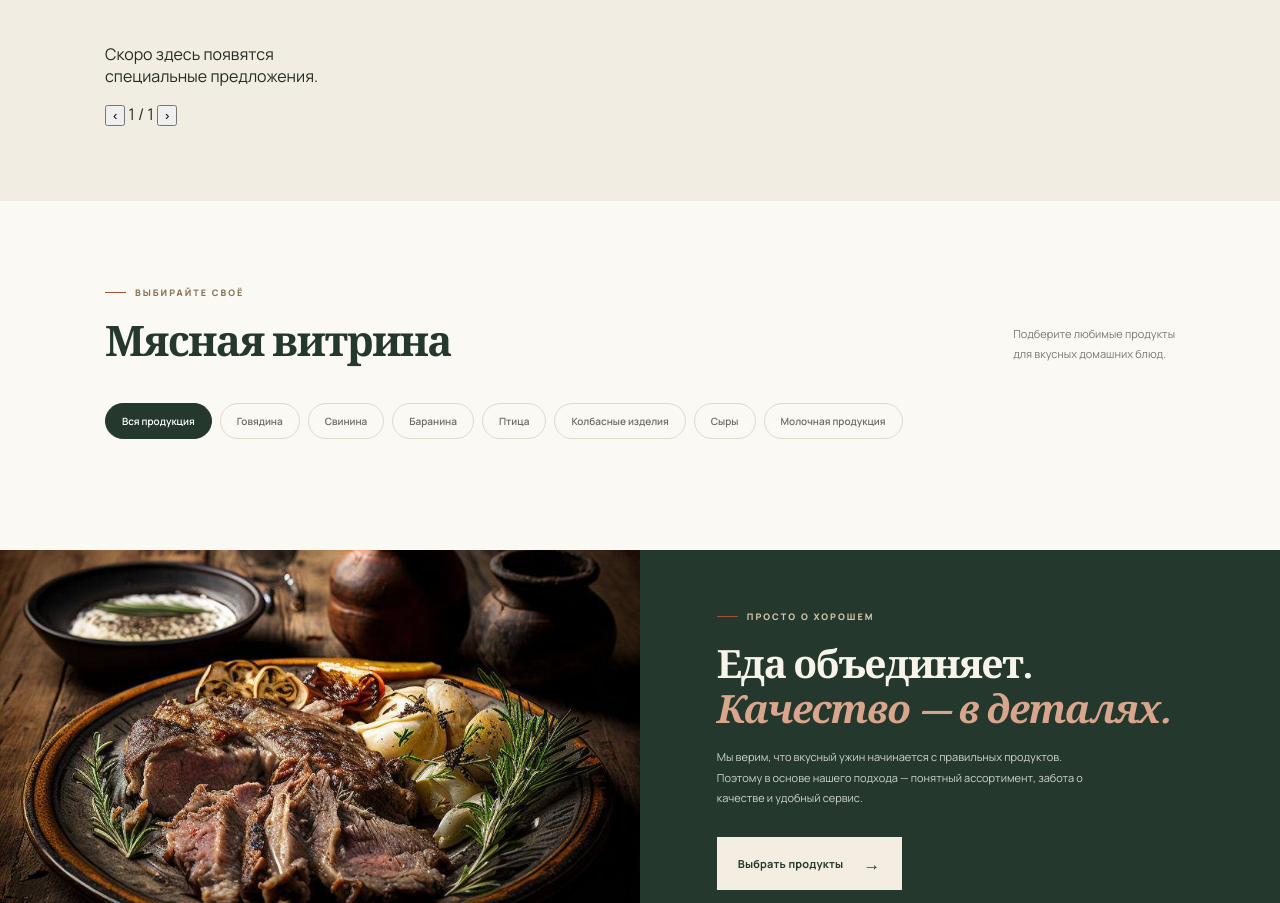
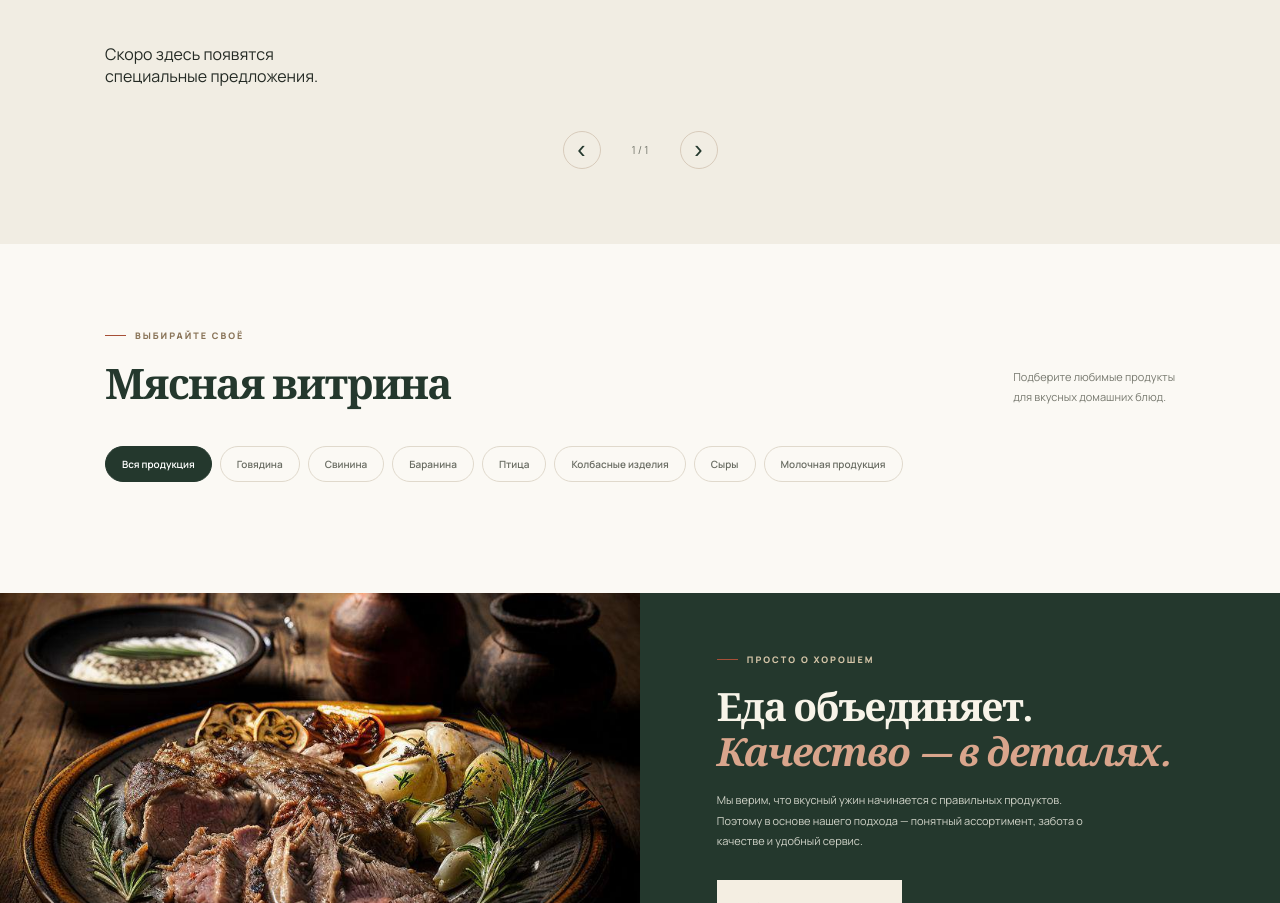
Before and after one commit to vladislavzarov608-create/EcoFermer, a plain HTML site: page index.html in a window 1280 px wide. Shown: the part 1062-1965 px from the top of the page. Drawn offline with nearby package versions, Linux system fonts and the light colour scheme; no server answers.

Commit message:
Update styles.css

```diff
--- a/styles.css
+++ b/styles.css
@@ -324,3 +324,36 @@
 .offers-grid .offer-card:nth-child(4) {
   animation-delay: 0.24s;
 }
+/* Управление специальными предложениями */
+.offers-controls {
+  display: flex;
+  justify-content: center;
+  align-items: center;
+  gap: 22px;
+  margin-top: 28px;
+}
+
+.offers-controls button {
+  width: 38px;
+  height: 38px;
+  border: 1px solid #d8cbbb;
+  border-radius: 50%;
+  background: transparent;
+  color: var(--forest);
+  font-size: 25px;
+  cursor: pointer;
+  transition: .2s;
+}
+
+.offers-controls button:hover {
+  background: var(--forest);
+  color: #fff;
+  border-color: var(--forest);
+}
+
+.offers-controls span {
+  font-size: 11px;
+  color: #77796f;
+  min-width: 35px;
+  text-align: center;
+}
```
